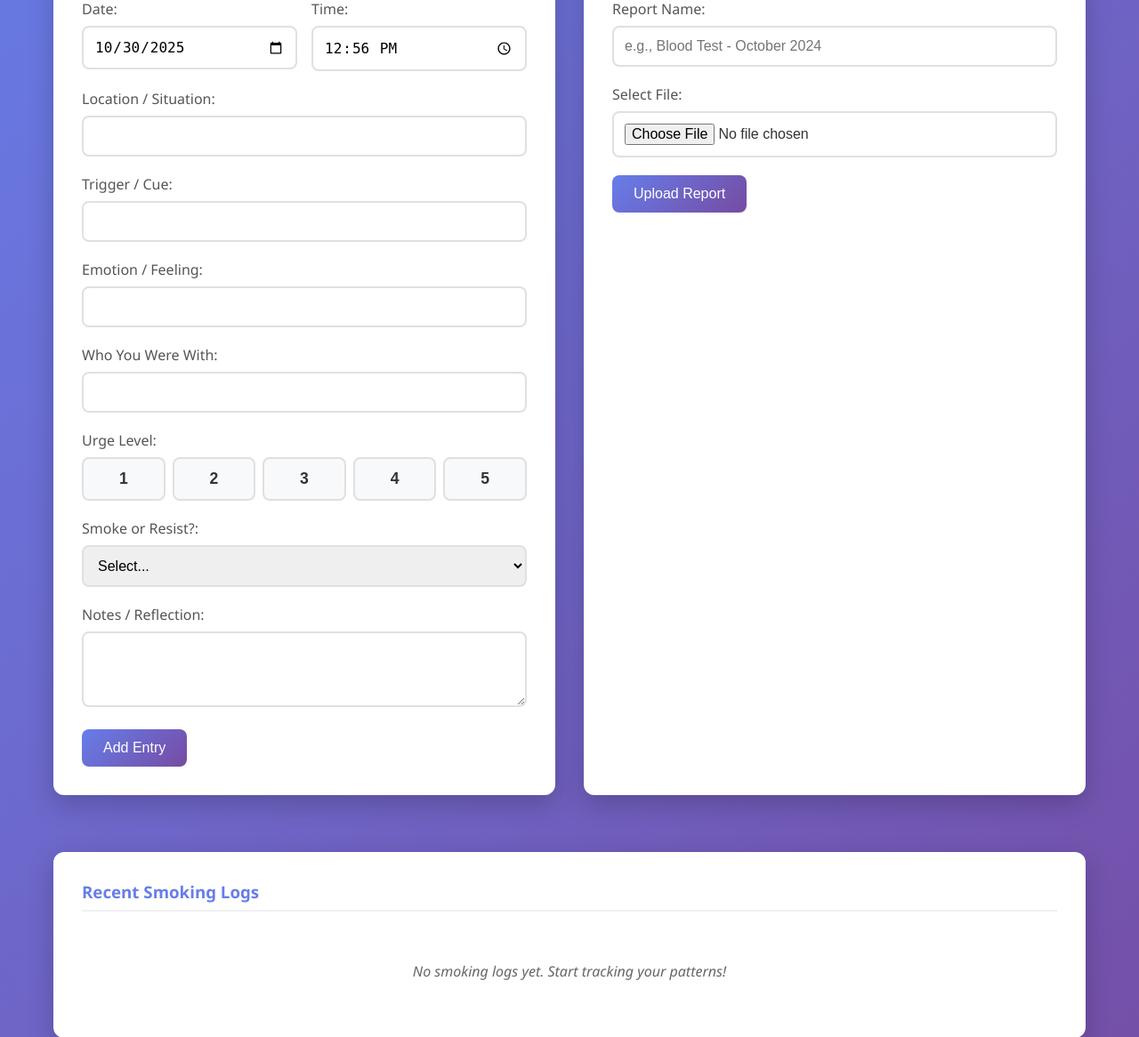
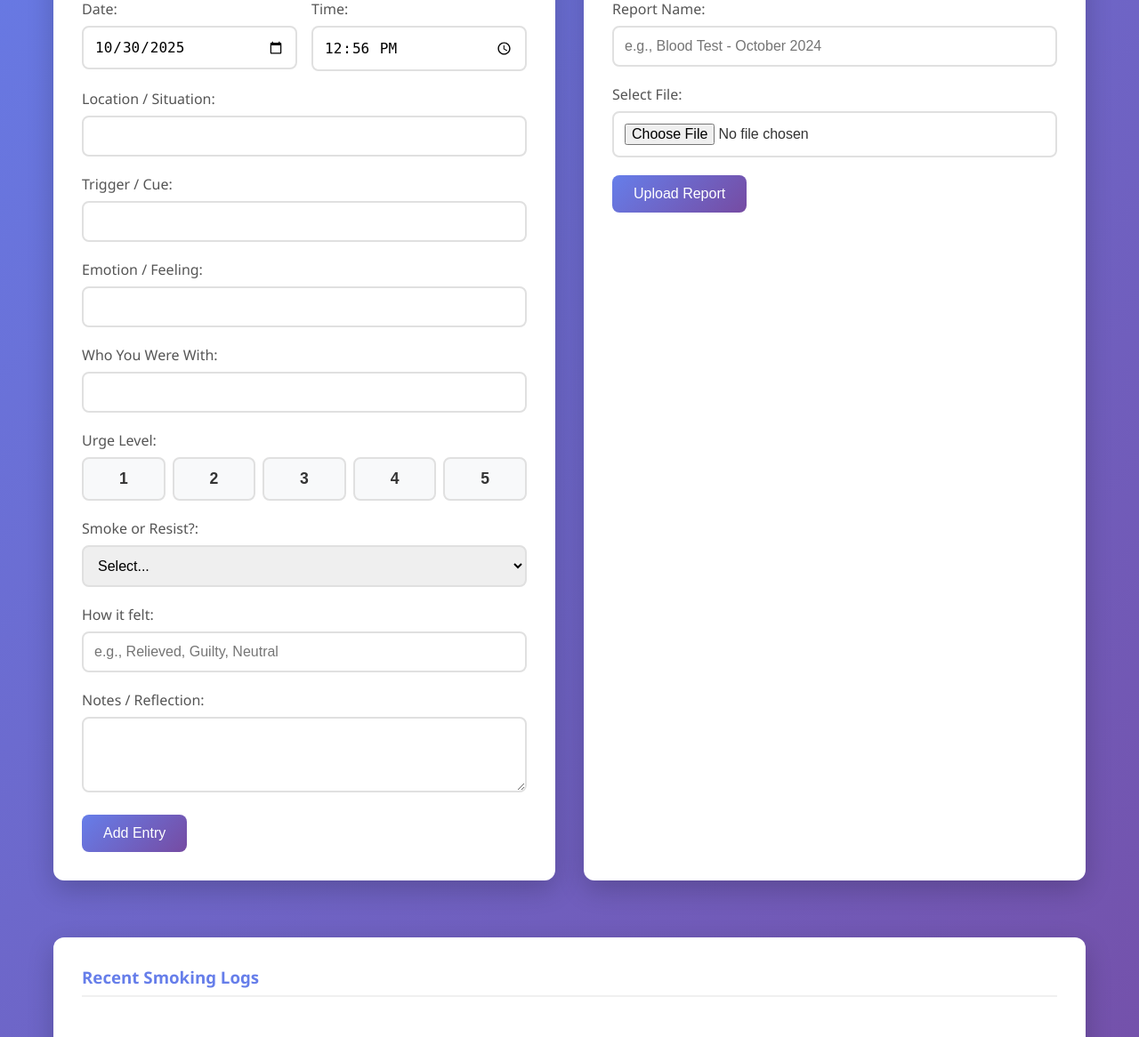
Before and after one commit to Sirfaviaz/med, a Flask app: page /patient/dashboard in a window 1280 px wide. Shown: the part 337-1503 px from the top of the page at 89% size. Run offline with Flask 3, Linux system fonts and the light colour scheme; the visitor is signed in with stand-in values (Sample User, id 1); data that the repository does not hold is empty.

Commit message:
Sync all files incl. templates

```diff
--- a/templates/patient_dashboard.html
+++ b/templates/patient_dashboard.html
@@ -68,6 +68,11 @@
                 </div>
 
                 <div class="form-group">
+                    <label for="how_it_felt">How it felt:</label>
+                    <input type="text" id="how_it_felt" name="how_it_felt" placeholder="e.g., Relieved, Guilty, Neutral">
+                </div>
+
+                <div class="form-group">
                     <label for="notes">Notes / Reflection:</label>
                     <textarea id="notes" name="notes" rows="3"></textarea>
                 </div>
@@ -106,6 +111,7 @@
                         <th>Location</th>
                         <th>Trigger</th>
                         <th>Emotion</th>
+                        <th>How It Felt</th>
                         <th>Urge Level</th>
                         <th>Action</th>
                     </tr>
@@ -118,6 +124,7 @@
                         <td>{{ log.location or '-' }}</td>
                         <td>{{ log.trigger or '-' }}</td>
                         <td>{{ log.emotion or '-' }}</td>
+                        <td>{{ log.how_it_felt or '-' }}</td>
                         <td>{{ log.urge_level }}</td>
                         <td class="{{ 'smoked' if log.smoke_or_resist == 'Smoked' else 'resisted' }}">
                             {{ log.smoke_or_resist }}
--- a/templates/view_patient.html
+++ b/templates/view_patient.html
@@ -168,7 +168,8 @@
                                 <th onclick="sortTable(5)">Who With ↕</th>
                                 <th onclick="sortTable(6)">Urge Level ↕</th>
                                 <th onclick="sortTable(7)">Action ↕</th>
-                                <th onclick="sortTable(8)">Notes ↕</th>
+                                <th onclick="sortTable(8)">How It Felt ↕</th>
+                                <th onclick="sortTable(9)">Notes ↕</th>
                             </tr>
                         </thead>
                         <tbody>
@@ -184,6 +185,7 @@
                                 <td class="{{ 'smoked' if log.smoke_or_resist == 'Smoked' else 'resisted' }}">
                                     {{ log.smoke_or_resist }}
                                 </td>
+                                <td>{{ log.how_it_felt or '-' }}</td>
                                 <td>{{ log.notes or '-' }}</td>
                             </tr>
                             {% endfor %}
```
